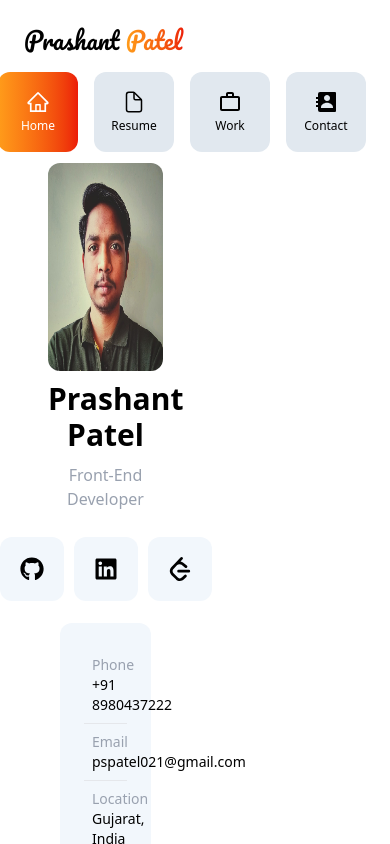
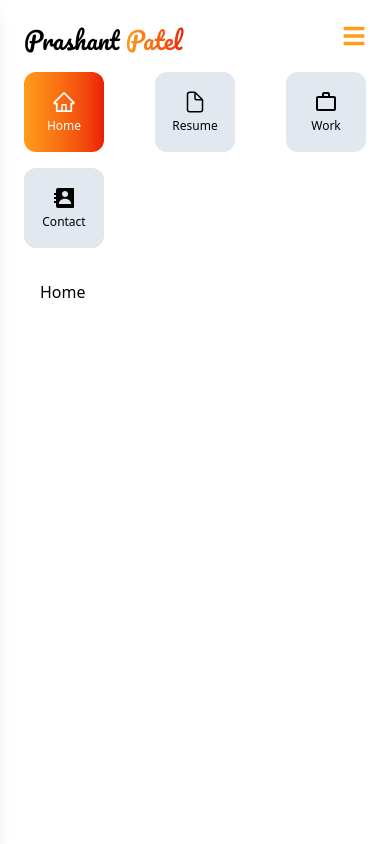
Before and after one commit to Prashant-021/Prashant-Patel-Portfolio, a React (Vite) app: page / in a window 390 px wide. Shown: the top 844 px of the page. Built offline with nearby package versions, Linux system fonts and the light colour scheme.

Commit message:
Made design mobile responsive

```diff
--- a/src/App.jsx
+++ b/src/App.jsx
@@ -9,14 +9,29 @@ import Work from './pages/Work'
 import Resume from './pages/Resume'
 import Contact from './pages/Contact'
 
+import { useState } from 'react'
+
 function App() {
+  const [sidebarOpen, setSidebarOpen] = useState(false)
+
   return (
     <Router>
-      <div className="min-h-screen p-6">
-        <Header />
+      <div className="min-h-screen p-6 relative">
+        <Header toggleSidebar={() => setSidebarOpen(!sidebarOpen)} />
         <Navbar />
-        <div className="grid grid-cols-2 md:grid-cols-3 gap-4">
-          <Sidebar />
+        {/* Mobile sidebar drawer */}
+        <div className={`fixed top-0 left-0 h-full w-full bg-white shadow-lg z-50 transform transition-transform duration-300 ease-in-out ${sidebarOpen ? 'translate-x-0' : '-translate-x-full'} md:hidden overflow-scroll`}>
+          <div className="p-4">
+            <button onClick={() => setSidebarOpen(false)} className="text-black text-lg font-bold mb-4">✕</button>
+            <Sidebar />
+          </div>
+        </div>
+
+        <div className="grid grid-cols-1 md:grid-cols-3 gap-4">
+          {/* Desktop sidebar */}
+          <div className="hidden md:block">
+            <Sidebar />
+          </div>
           <main className="flex-1 p-4 col-span-2 bg-white rounded-xl">
             <Routes>
               <Route path="/" element={<Home />} />
@@ -27,7 +42,7 @@ function App() {
           </main>
         </div>
       </div>
-    </Router >
+    </Router>
   )
 }
 
--- a/src/components/Header.jsx
+++ b/src/components/Header.jsx
@@ -1,13 +1,18 @@
 import React from 'react'
-export const Header = () => {
+import { FaBars } from 'react-icons/fa'
+
+export const Header = ({ toggleSidebar }) => {
     return (
-        <div className='h-12'>
+        <div className='h-12 flex justify-between'>
             <div className="logo">
                 <p className='text-2xl font-logo-text'>
                     Prashant <span className='pr-0.5 text-transparent bg-clip-text bg-gradient-to-r from-primary to-secondary'>Patel</span>
                 </p>
             </div>
-            <div className="theme-toggle-btn">
+            <div className="md:hidden">
+                <button onClick={toggleSidebar}>
+                    <FaBars className="text-2xl text-primary" />
+                </button>
             </div>
         </div>
 
--- a/src/components/Navbar.jsx
+++ b/src/components/Navbar.jsx
@@ -17,7 +17,7 @@ export const Navbar = () => {
     ];
 
     return (
-        <nav className="flex justify-end gap-4 mb-4">
+        <nav className="flex flex-wrap justify-between md:justify-end gap-4 mb-4">
             {navItems.map(navItem => {
                 const isActive = location.pathname === navItem.to;
                 const baseStyle = "cursor-pointer w-20 h-20 text-xs px-4 py-2 rounded-xl";
--- a/src/components/Sidebar.jsx
+++ b/src/components/Sidebar.jsx
@@ -6,12 +6,14 @@ import { CiLocationOn } from "react-icons/ci";
 import { FiDownload } from "react-icons/fi";
 
 import profile_picture from "../assets/Profile_picture.png"
+
+
 export const Sidebar = () => {
     const iconStyle = "h-6 w-6 text-primary";
     const dividerStyle = "text-gray-200"
     return (
-        <div className='bg-white p-6 rounded-xl text-center flex flex-col gap-2.5'>
-            <img src={profile_picture} alt="" srcset="" height={200} width={200} className='h-52 w-52 m-auto rounded-xl overflow-hidden mt-[-25%]' />
+        <div className='bg-white p-6 rounded-xl text-center flex flex-col gap-2.5 '>
+            <img src={profile_picture} alt="" srcset="" height={200} width={200} className='h-52 w-52 m-auto rounded-xl overflow-hidden md:mt-[-25%] mt-0'/>
             <h1 className='text-3xl font-bold'>Prashant Patel</h1>
             <p className='text-gray-400'>Front-End Developer</p>
             <SocialIcons />
@@ -20,7 +22,9 @@ export const Sidebar = () => {
                     <IoMdPhonePortrait className={iconStyle} />
                     <div className='text-left'>
                         <p className=' text-sm text-gray-400'>Phone</p>
-                        <p className='text-sm'>+91 8980437222</p>
+                        <a href="tel:+918080437222">
+                            <p className='text-sm'>+91 8980437222</p>
+                        </a>
                     </div>
                 </div>
                 <hr className={dividerStyle} />
@@ -28,7 +32,9 @@ export const Sidebar = () => {
                     <MdOutlineEmail className={iconStyle} />
                     <div className='text-left'>
                         <p className=' text-sm text-gray-400'>Email</p>
-                        <p className='text-sm'>pspatel021@gmail.com</p>
+                        <a href="mailto:pspatel021@gmail.com">
+                            <p className='text-sm'>pspatel021@gmail.com</p>
+                        </a>
                     </div>
                 </div>
                 <hr className={dividerStyle} />
```
